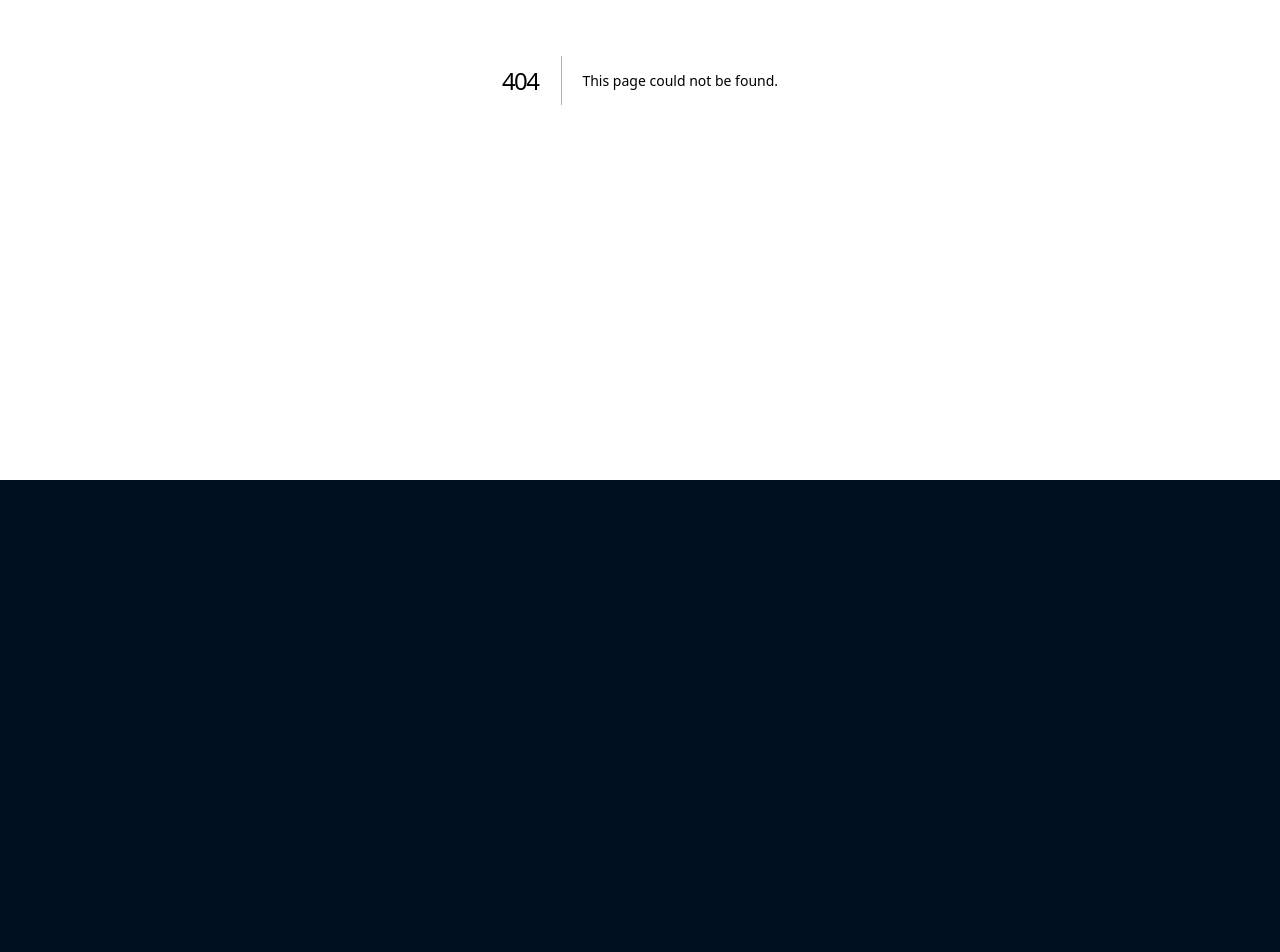
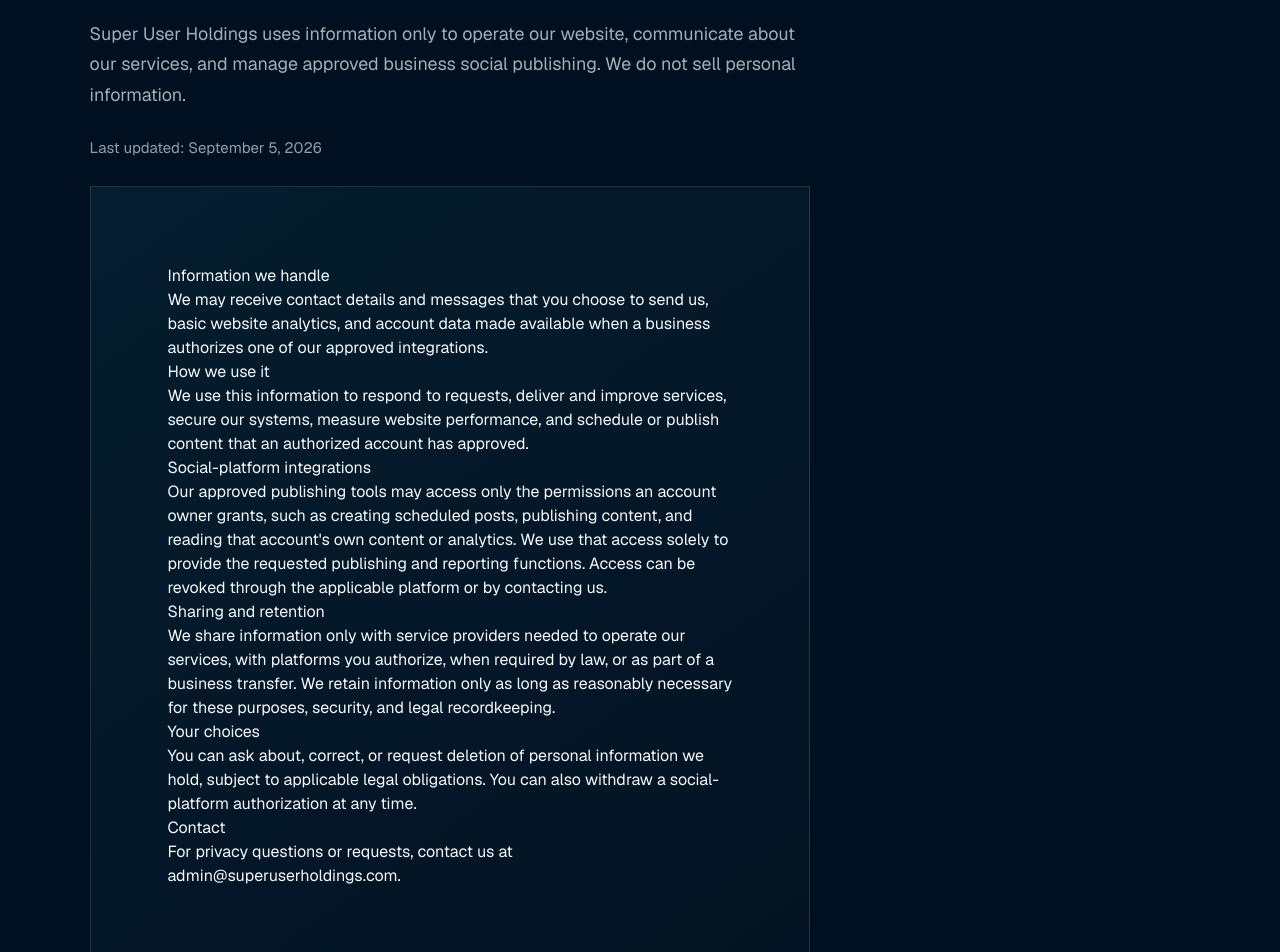
Before and after one commit to superuserholdings/superuserholdings.github.io, a Next.js app: page /privacy in a window 1280 px wide. Before the commit this address had no page. Shown: the part 320-1272 px from the top of the page. Before the commit the page ends 800 px from the top, so only its background shows below. Built offline with nearby package versions, Linux system fonts and the light colour scheme.

Commit message:
Add privacy policy for approved social integrations

```diff
--- /dev/null
+++ b/app/privacy/page.tsx
@@ -0,0 +1,89 @@
+import Link from "next/link";
+import { Reveal } from "../components/reveal";
+import { SiteFooter } from "../components/site-footer";
+import { SiteHeader } from "../components/site-header";
+
+export const metadata = {
+  title: "Privacy Policy | Super User Holdings",
+  description:
+    "How Super User Holdings handles information collected through its website and approved social publishing tools.",
+};
+
+export default function PrivacyPolicy() {
+  return (
+    <main>
+      <SiteHeader />
+      <section className="page-hero section-shell">
+        <Reveal as="div">
+          <p className="section-index">PRIVACY POLICY</p>
+          <h1>Privacy, stated plainly.</h1>
+          <p className="page-lede">
+            Super User Holdings uses information only to operate our website,
+            communicate about our services, and manage approved business social
+            publishing. We do not sell personal information.
+          </p>
+          <p className="publish-note">Last updated: September 5, 2026</p>
+        </Reveal>
+      </section>
+
+      <section className="section-shell" style={{ paddingTop: 0, maxWidth: 900 }}>
+        <Reveal as="div" className="principles-card">
+          <h2>Information we handle</h2>
+          <p>
+            We may receive contact details and messages that you choose to send
+            us, basic website analytics, and account data made available when a
+            business authorizes one of our approved integrations.
+          </p>
+
+          <h2>How we use it</h2>
+          <p>
+            We use this information to respond to requests, deliver and improve
+            services, secure our systems, measure website performance, and
+            schedule or publish content that an authorized account has approved.
+          </p>
+
+          <h2>Social-platform integrations</h2>
+          <p>
+            Our approved publishing tools may access only the permissions an
+            account owner grants, such as creating scheduled posts, publishing
+            content, and reading that account&apos;s own content or analytics. We
+            use that access solely to provide the requested publishing and
+            reporting functions. Access can be revoked through the applicable
+            platform or by contacting us.
+          </p>
+
+          <h2>Sharing and retention</h2>
+          <p>
+            We share information only with service providers needed to operate
+            our services, with platforms you authorize, when required by law,
+            or as part of a business transfer. We retain information only as
+            long as reasonably necessary for these purposes, security, and
+            legal recordkeeping.
+          </p>
+
+          <h2>Your choices</h2>
+          <p>
+            You can ask about, correct, or request deletion of personal
+            information we hold, subject to applicable legal obligations. You
+            can also withdraw a social-platform authorization at any time.
+          </p>
+
+          <h2>Contact</h2>
+          <p>
+            For privacy questions or requests, contact us at
+            {" "}
+            <a href="mailto:admin@superuserholdings.com">
+              admin@superuserholdings.com
+            </a>.
+          </p>
+        </Reveal>
+        <p>
+          <Link className="nav-cta" href="/">
+            Return to Super User Holdings
+          </Link>
+        </p>
+      </section>
+      <SiteFooter />
+    </main>
+  );
+}
```
